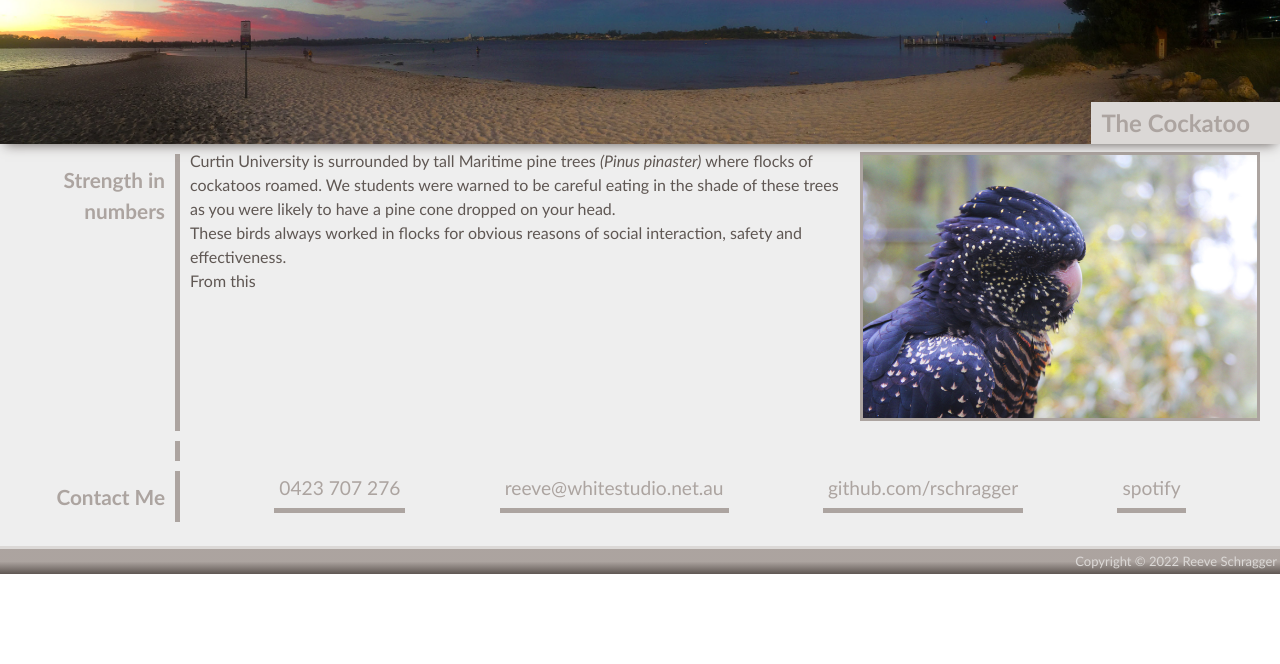
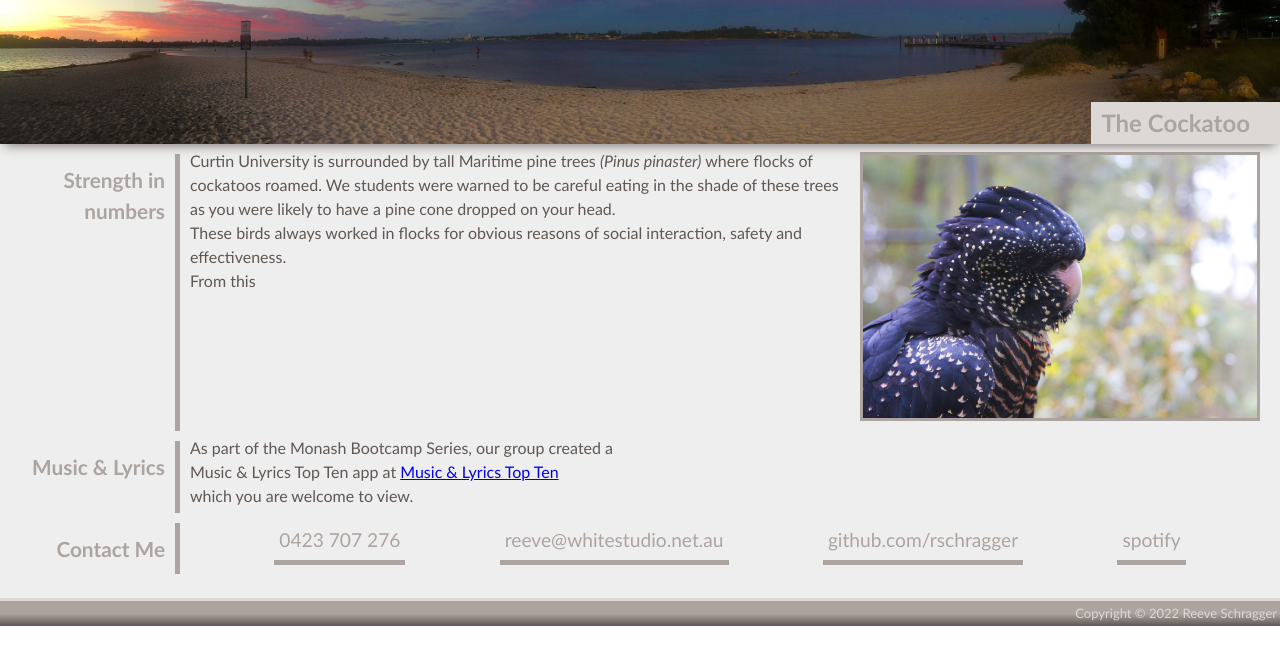
Before and after one commit to rschragger/BC02-02-Reeve-Schragger-Portfolio, a plain HTML site: page pages/work2.html in a window 1280 px wide. Shown: the part 74-738 px from the top of the page. Drawn offline with Linux system fonts and the light colour scheme.

Commit message:
Added music and lyrics app to portfolio

```diff
--- a/pages/work2.html
+++ b/pages/work2.html
@@ -39,10 +39,14 @@
             </p>
     </section>
     <section>
-        <h2></h2>
-        <div>
-            <p></p>
-        </div>
+        <section>
+            <h2>Music &amp; Lyrics</h2>
+            <div>
+                <p>As part of the Monash Bootcamp Series, our group created a <br>
+                    Music &amp; Lyrics  Top Ten app at <a href="https://rschragger.github.io/MAR/" target="_blank">Music &amp; Lyrics Top Ten</a> <br> which you are welcome to view.<br>
+                </p>
+            </div>
+        </section>
     </section>
 
 
```
Also changed, not shown: index.html (+1 -1 lines), 1 other file.
